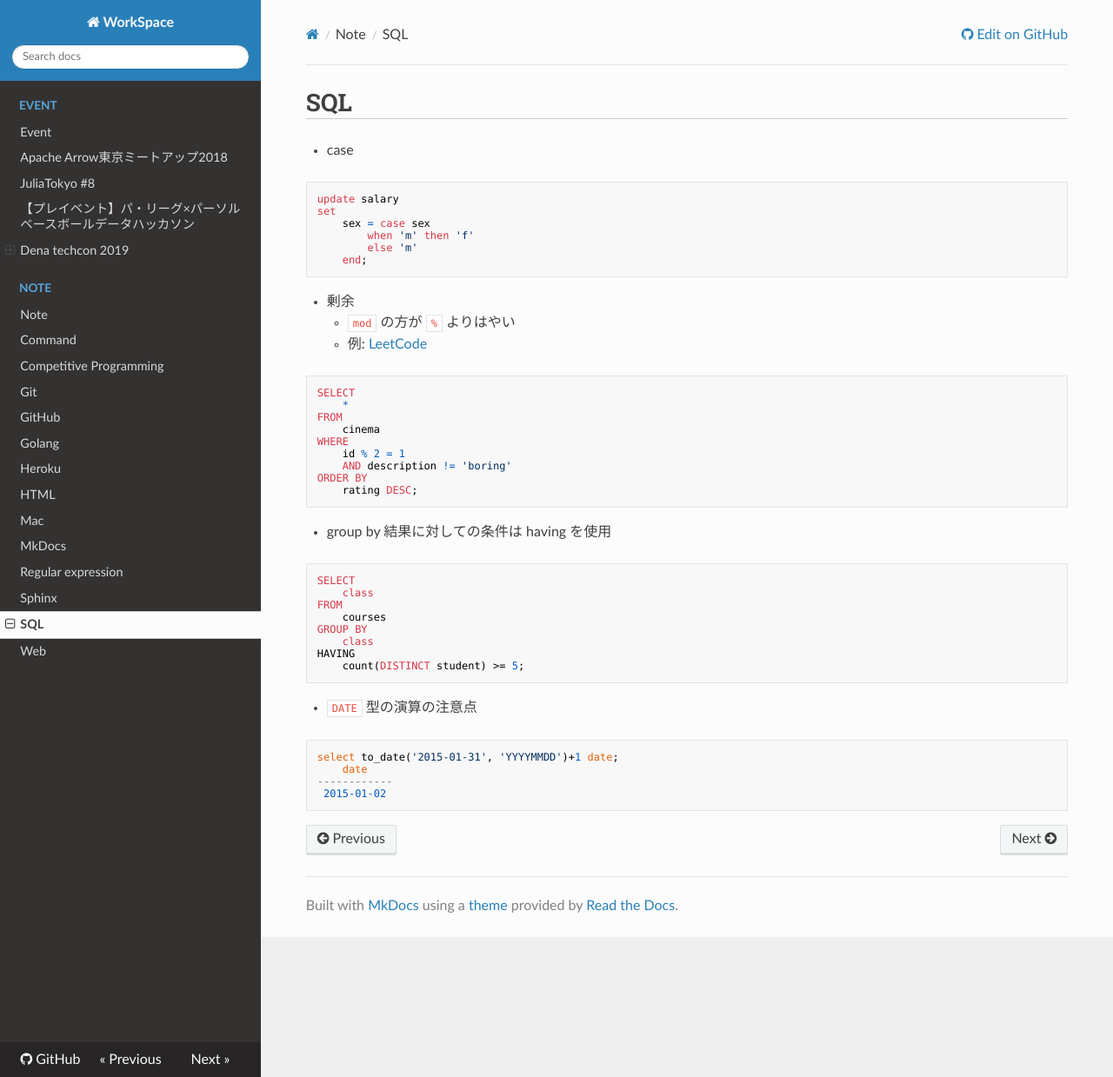
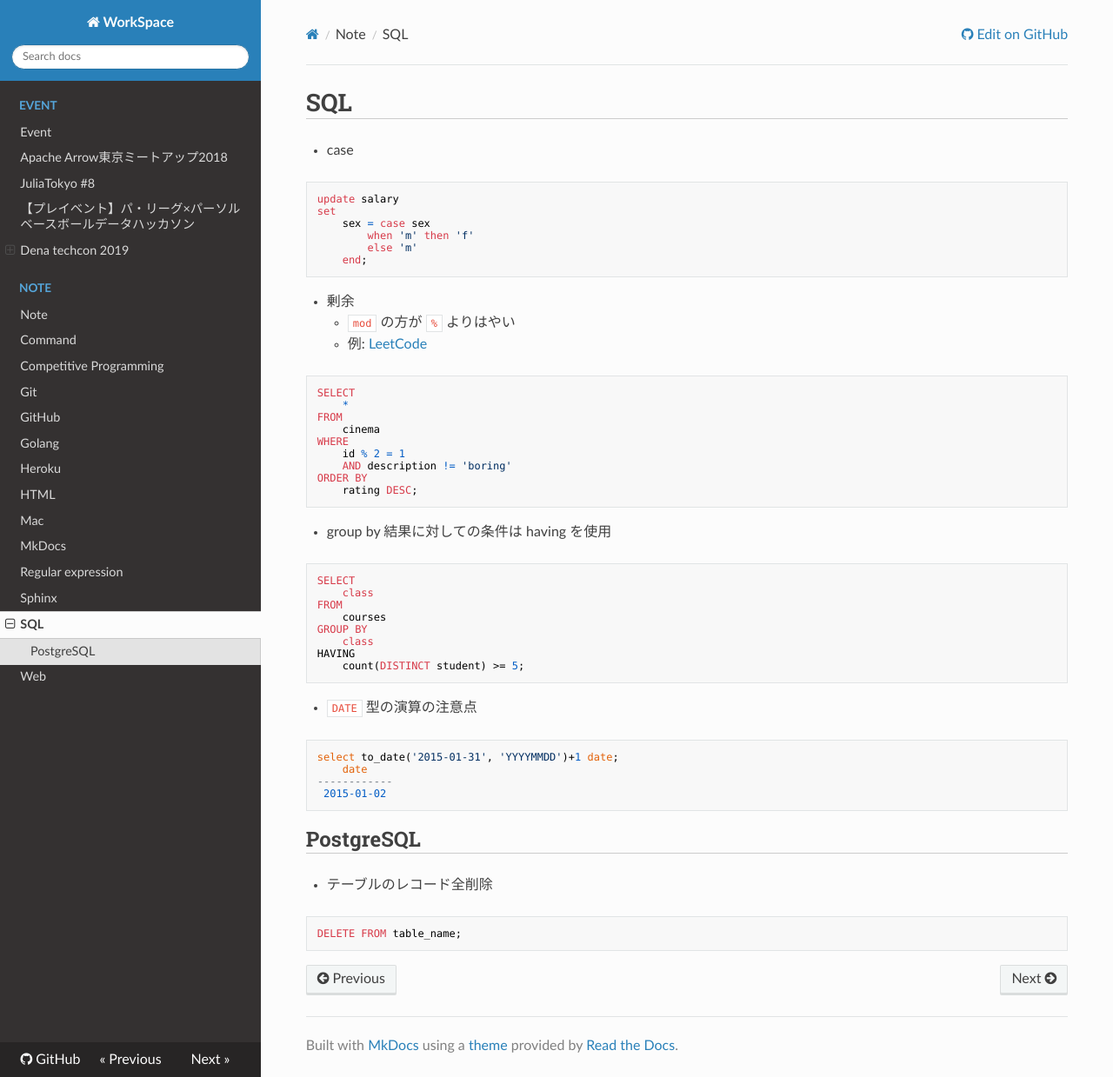
Before and after one commit to Doarakko/mkdocs-github-pages, an MkDocs documentation site: the page built from docs/note/sql.md, in a window 1280 px wide and 1239 px high. Shown: the whole window at 87% size. Built offline with MkDocs 1.6.1, drawn with Linux system fonts in a browser that asks for light colours; nearby versions of some CDN libraries.

Commit message:
delete all record

````diff
--- a/docs/note/sql.md
+++ b/docs/note/sql.md
@@ -43,3 +43,9 @@ select to_date('2015-01-31', 'YYYYMMDD')+1 date;
 ------------
  2015-01-02
 ```
+
+## PostgreSQL
+- テーブルのレコード全削除
+```
+DELETE FROM table_name;
+```
````
